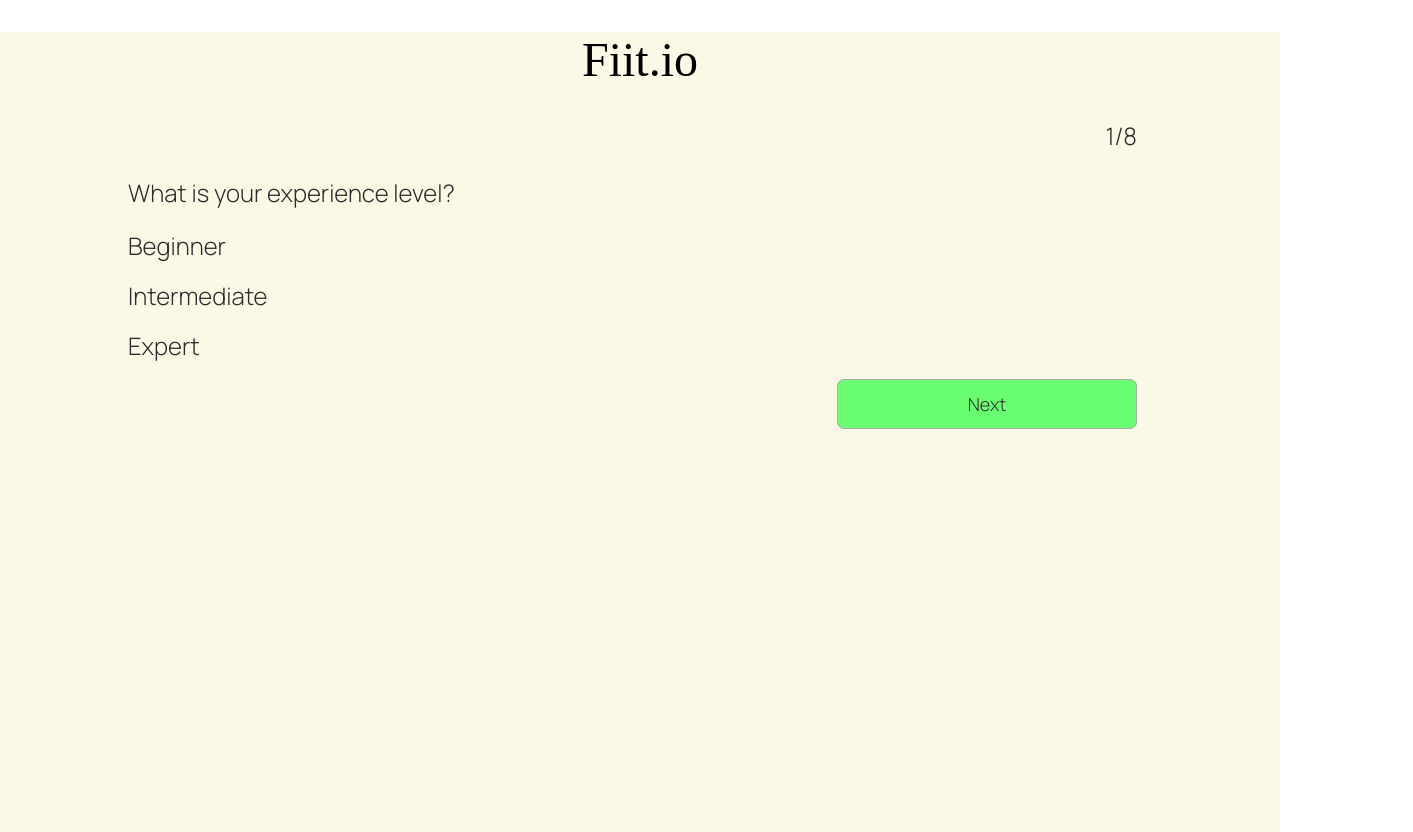
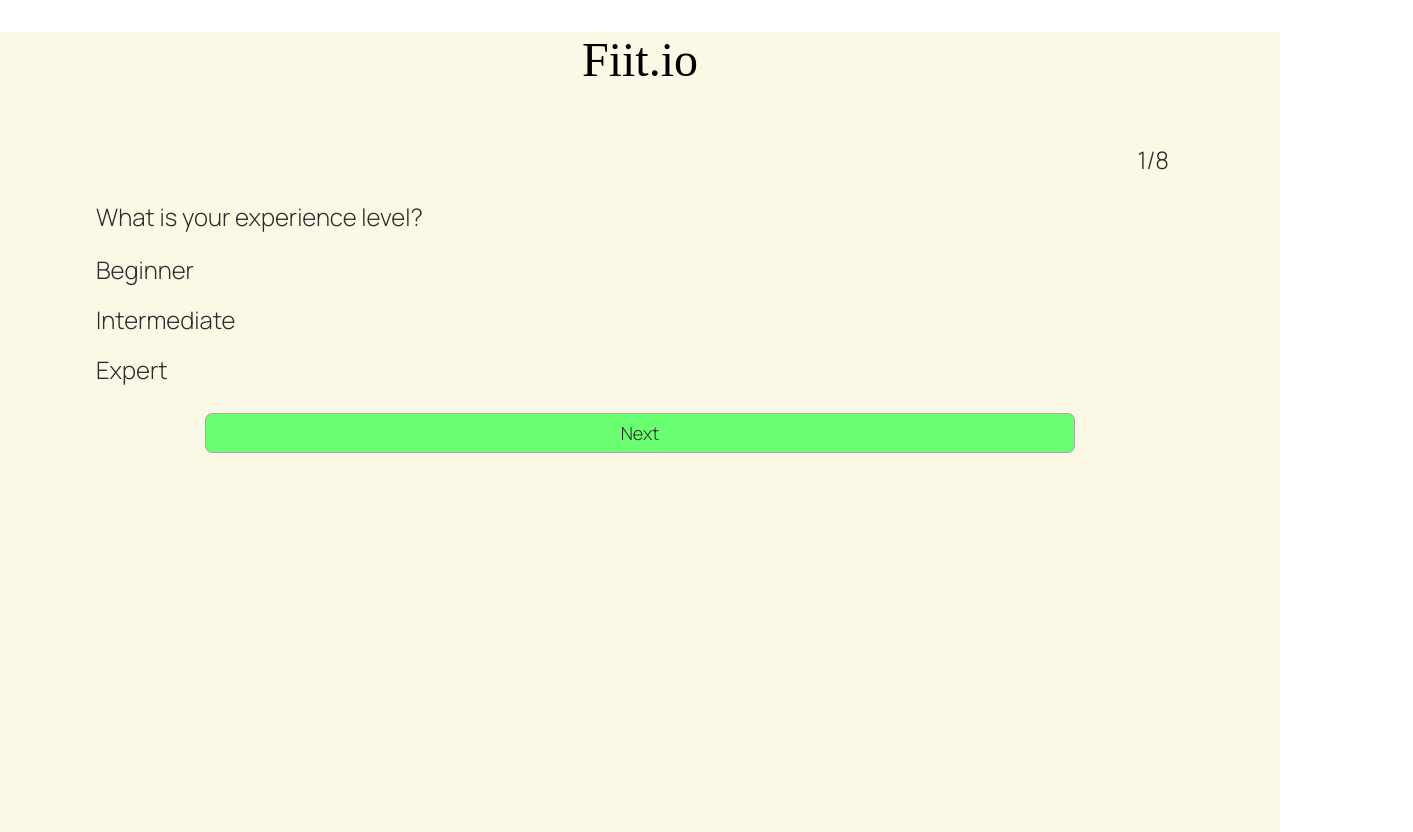
Before and after one commit to nshryock10/aiworkout, a React (Create React App) app: page / in a window 1280 px wide. Shown: the whole page, 1413 px wide, since content can reach past the window. Built offline with nearby package versions, Linux system fonts and the light colour scheme; a web font is replaced by a local one.

Commit message:
fix input bug and added range bar

```diff
--- a/src/App.css
+++ b/src/App.css
@@ -43,8 +43,10 @@
  .tertiary-button {
   background-color: var(--tertiary);
   color: var(--dark-font);
-  width: 300px;
-  height: 50px;
+  width: 80%;
+  display: block;
+  margin: 30px auto;
+  height: 40px;
   font-family: inherit;
   font-size: 18px;
   border: 1px var(--lighter-neutral) solid;
@@ -62,10 +64,6 @@
   margin-right: var(--padding);
  }
 
- .flex-container{
-
- }
-
 .App {
   text-align: center;
 }
@@ -75,11 +73,7 @@
   pointer-events: none;
 }
 
-@media (prefers-reduced-motion: no-preference) {
-  .App-logo {
-    animation: App-logo-spin infinite 20s linear;
-  }
-}
+
 
 .App-header {
   background-color: #282c34;
--- a/src/Components/QuestionCard.css
+++ b/src/Components/QuestionCard.css
@@ -1,20 +1,17 @@
 
-button{
-    margin: 20px auto;
-}
 
 .card-container {
-    width: 80%;
-    min-height: 170px;
+    width: 85%;
+    max-height: 700px;
     margin: 0 auto;
     color: var(--dark-font);
     font-size: 24px;
     text-align: left;
+    overflow: scroll;
 }
 
-li{
-    margin-top: 20px;
-    list-style-type: none;
+.input-container{
+    width: 100%;
 }
 
 .question{
--- a/src/Components/QuestionCard.js
+++ b/src/Components/QuestionCard.js
@@ -10,10 +10,6 @@
 
     const [questionIndex, setQuestionIndex] = useState(0); //Initiate question index to 0 to start with first question
     const [questions, setQuestions] = useState([]); //Initiate question index to 0 to start with first question
-    const [selection, setSelection] = useState(null);
-
-    const minValue = 0;
-    const maxValue = 7;
 
     const updateInputs = props.setInputs;
     const updateStage = props.setStage;
@@ -23,53 +19,51 @@
     const updateSelection = (e) => {
 
         if(questions[questionIndex].answer === 'multiple'){ //Create array of selection for multiple
-            let input = '';
+             let input = ''; //initialize variable
 
              if(e.target.checked){//add value if checked
-                if(selection !== null){
-                    input = [...selection, e.target.value]
+
+                console.log(inputs[questions[questionIndex].questionKey])
+                 if(inputs[questions[questionIndex].questionKey]){
+                     input = [...inputs[questions[questionIndex].questionKey], e.target.value]
                  }else{
                      input = [e.target.value]
                  }
-
-                setSelection(input)
+                 updateInputs({...inputs, [questions[questionIndex].questionKey]: input})
 
              }else {//remove value if unchecked
-                const arry = selection
-                const index = arry.find(element => element === e.target.value);
+                 const arry = inputs[questions[questionIndex].questionKey]
+                 const index = arry.indexOf(e.target.value);
                  arry.splice(index, 1)
+
+                 updateInputs({...inputs, [questions[questionIndex].questionKey]: arry})
              }
          }else{ //Set selection to single value
-            setSelection(e.target.value);
+             updateInputs({...inputs, [questions[questionIndex].questionKey]: e.target.value})
          }
      }
+
+    const rangeChange = e => {
+        updateInputs({...inputs, [questions[questionIndex].questionKey]: e.target.value})
+    }
+
 
     //Advances the question after 'Next' is clicked
     const handleNext = (e) => {
        e.preventDefault();
 
-        //Update the state with input value
-        updateInputs({...inputs, [questions[questionIndex].questionKey]: selection})
-
         //Need to check that question is answered before moving
         let index = questionIndex + 1;
         setQuestionIndex(index++);
-        setSelection(null);
+
     }
 
     //Handles submission of data when all questions are answqered
     const handleSubmit = async (e) => {
         e.preventDefault();
 
-        console.log('updating inputs')
-        console.log(inputs)
-
-        //Update the state with input value
-        updateInputs({...inputs, [questions[questionIndex].questionKey]: selection});
-
         //Update the stage once all questions are answered
         updateStage('submitted');
-
     }
 
     //Get questions on component render
@@ -87,10 +81,12 @@
 
     return (
       <div className="card-container">
+
         <div className="card-header">
             <p className="AR">{questionIndex + 1}/{questions.length}</p>
         </div>
-        <div onClick={updateSelection}>
+
+        <div className="input-container" onClick={updateSelection}>
             <label className='question'>{questions[questionIndex].question}</label>
             {
                 questions[questionIndex].options.length > 0 &&
@@ -99,11 +95,11 @@
                 questions[questionIndex].options.map((category, index) => {
                     return (
                         <div key={index}>
-                            <p >{category.category}</p>
+                            <p >{`${category.category}:`}</p>
                             {
                                 category.options.map((option, index) => {
                                     return (
-                                        <div>
+                                        <div key={index}>
                                             <ListOption option={option} index={index} type='checkbox' />
                                         </div>
                                     )
@@ -118,7 +114,7 @@
                 questions[questionIndex].answer === 'single' &&
                 questions[questionIndex].options.map((option, index) => {
                     return(
-                        <div>
+                        <div key={index}>
                             <ListOption option={option} index={index} type='radio' />
                         </div>
                     )
@@ -129,28 +125,43 @@
                 typeof questions[questionIndex].options[0] !== 'object' &&
                 questions[questionIndex].options.map((option, index) => {
                     return(
-                        <div>
+                        <div key={index}>
                             <ListOption option={option} index={index} type='checkbox' />
                         </div>
                     )
             })}
             {
-                questions[questionIndex].options.length === 0 &&
+                questions[questionIndex].answer === 'range' &&
                 <div>
-                    <label>{minValue}</label>
+                    <label>{questions[questionIndex].min}</label>
                     <input
                         type="range"
                         name="answer"
-                        defaultValue={minValue}
-                        min={minValue}
-                        max={maxValue}
+                        defaultValue={questions[questionIndex].min}
+                        min={questions[questionIndex].min}
+                        max={questions[questionIndex].max}
+                        step={questions[questionIndex].step}
+                        onChange={rangeChange}
                     >
                     </input>
-                    <label>{maxValue}</label>
+                    <label>{questions[questionIndex].max}</label>
+                    {
+                        inputs[questions[questionIndex].questionKey] ?
+                        <p>{`${inputs[questions[questionIndex].questionKey]} ${questions[questionIndex].unit}`}</p> :
+                        <p>{`0 ${questions[questionIndex].unit}`}</p>
+                    }
+
                 </div>
             }
+            {
+
+
+            }
+
+        </div>
+        <div className="button-container">
             <button
-                className="comp-right tertiary-button"
+                className="tertiary-button"
                 onClick={(e) => {
                     if(questionIndex < questions.length-1){
                         handleNext(e);
@@ -160,7 +171,6 @@
                 }}
             >Next</button>
         </div>
-
     </div>
     );
   }
--- a/src/Components/SelectMenu.js
+++ b/src/Components/SelectMenu.js
@@ -19,7 +19,6 @@
             arry.push(i+1)
         }
         setWeeks(arry)
-        console.log(weeks)
     }, [])
 
     return (
--- a/src/utils/data.js
+++ b/src/utils/data.js
@@ -75,22 +75,34 @@
         id: 3,
         questionKey: 'days',
         question: 'How many days/week do you want to workout?',
-        options: ['1', '2', '3', '4', '5', '6', '7'],
-        answer: 'single'
+        answer: 'range',
+        options: '',
+        max: 7,
+        min: 1,
+        step: 1,
+        unit: 'days'
     },
     {
         id: 4,
         questionKey: 'weeks',
         question: 'How many weeks do you want your program to last?',
+        answer: 'range',
         options: '',
-        answer: 'text'
+        max: 4,
+        min: 1,
+        step: 1,
+        unit: 'weeks'
     },
     {
         id: 5,
         questionKey: 'minutes',
         question: 'How how long can you workout each day?',
-        options: [5, 10, 15, 30, 45, 60, '60+'],
-        answer: 'single'
+        answer: 'range',
+        options: '',
+        max: 90,
+        min: 5,
+        step: 5,
+        unit: 'minutes'
     },
     {
         id: 6,
```
Lines whose indentation alone changed are shown as unchanged.
